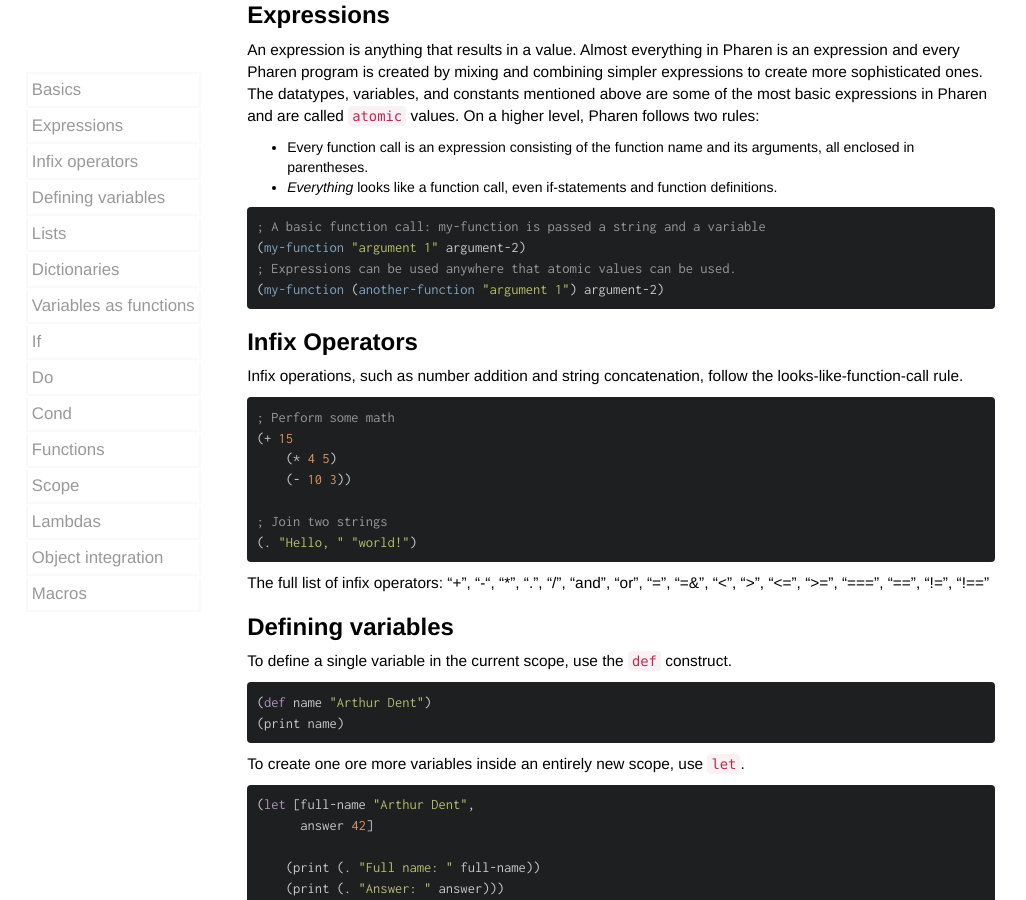
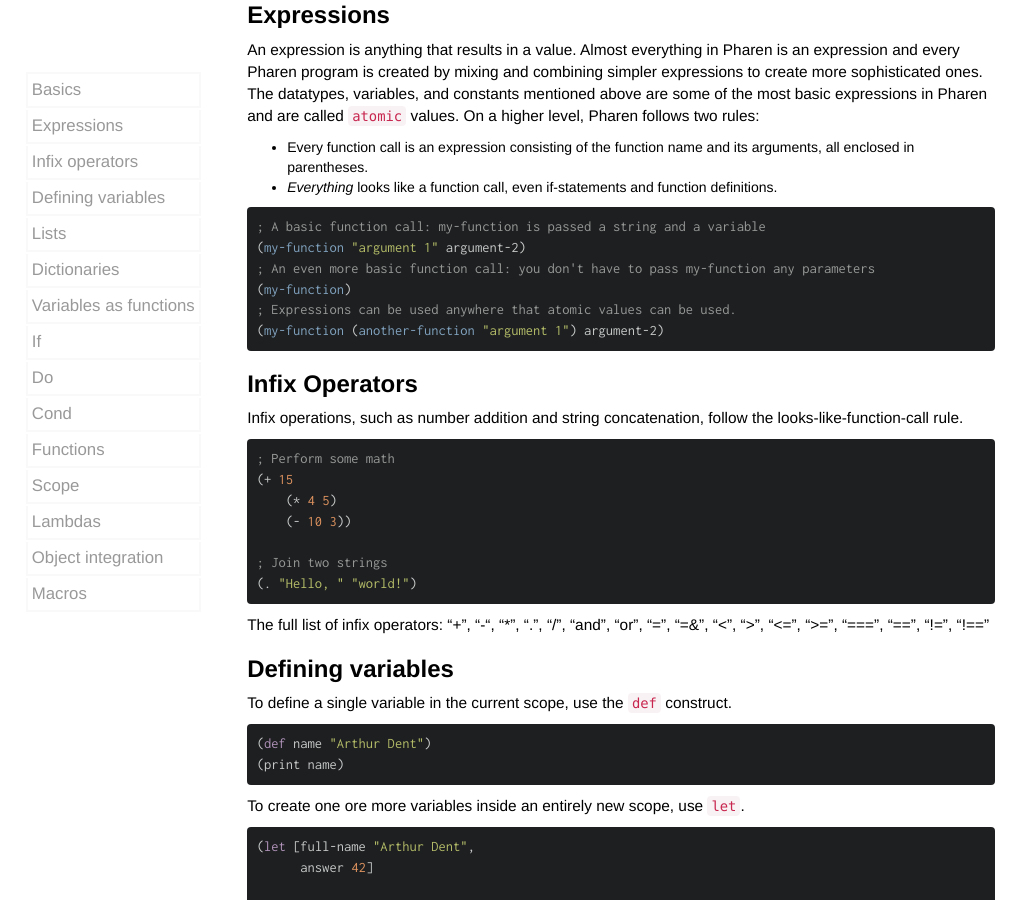
Before and after one commit to Scriptor/pharen, a Jekyll site: the page built from reference.markdown, in a window 1280 px wide and 900 px high, scrolled down 566 px. Shown: the whole window, without its empty margins (27-1053 px from the left). Built offline with Jekyll 4.4.1, drawn with Linux system fonts in a browser that asks for light colours.

Commit message:
included a basic function call without parameters

```diff
--- a/reference.markdown
+++ b/reference.markdown
@@ -38,6 +38,8 @@ An expression is anything that results in a value. Almost everything in Pharen i
 {% highlight clojure %}
 ; A basic function call: my-function is passed a string and a variable
 (my-function "argument 1" argument-2)
+; An even more basic function call: you don't have to pass my-function any parameters
+(my-function)
 ; Expressions can be used anywhere that atomic values can be used.
 (my-function (another-function "argument 1") argument-2)
 {% endhighlight %}
```
